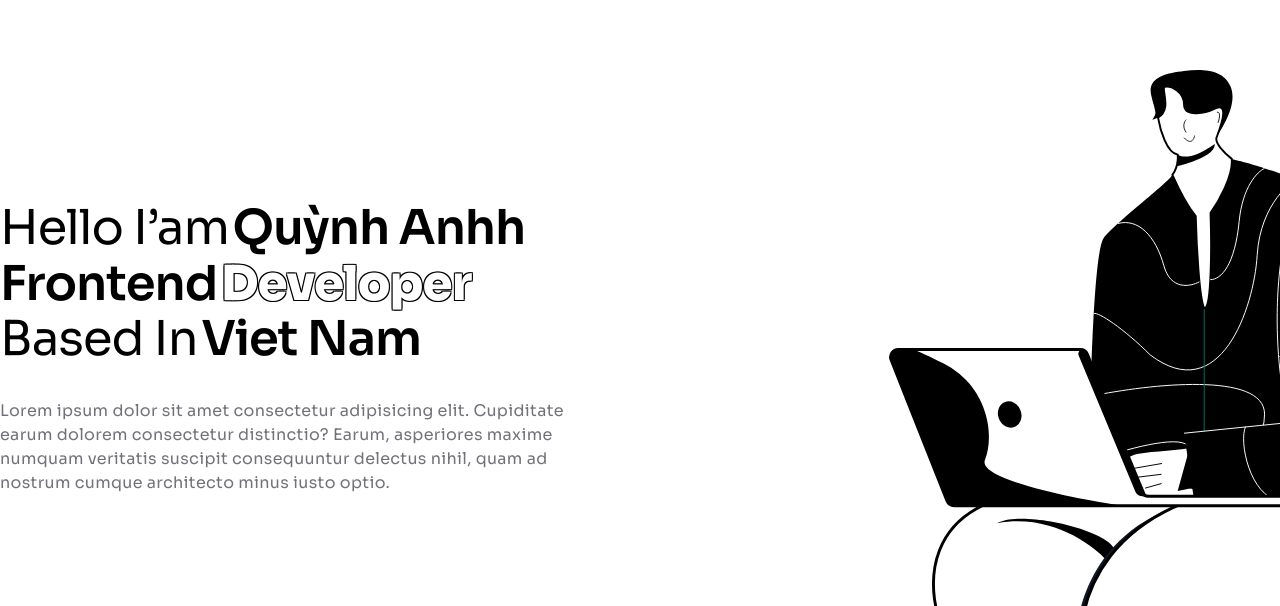
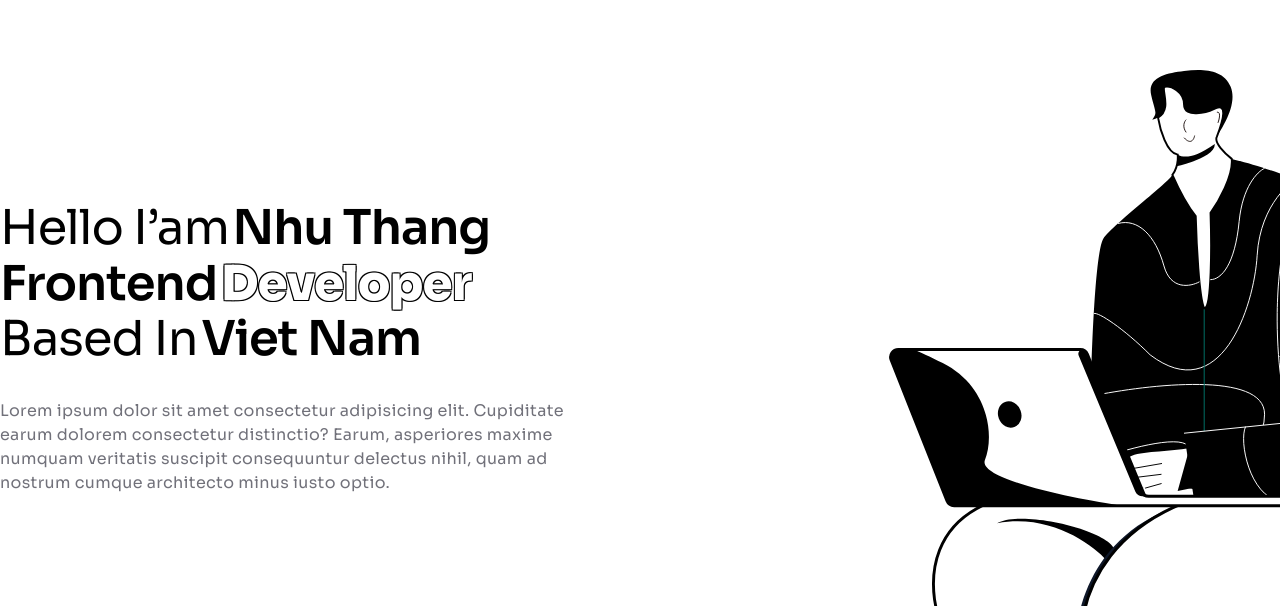
Before and after one commit to ThanggA7/Portfolio-Website, a plain HTML site: page index.html in a window 1280 px wide. Shown: the part 94-700 px from the top of the page. Drawn offline with Linux system fonts and the light colour scheme.

Commit message:
Update index.html

```diff
--- a/index.html
+++ b/index.html
@@ -47,7 +47,7 @@
             <div class="info">
               <div class="title">
                 <span class="hi">Hello I’am</span>
-                <span class="name"> Quỳnh Anhh</span>
+                <span class="name">Nhu Thang</span>
                 <span class="mayjor">Frontend</span>
                 <span class="dev">Developer</span>
                 <span class="basein">Based In</span>
```
